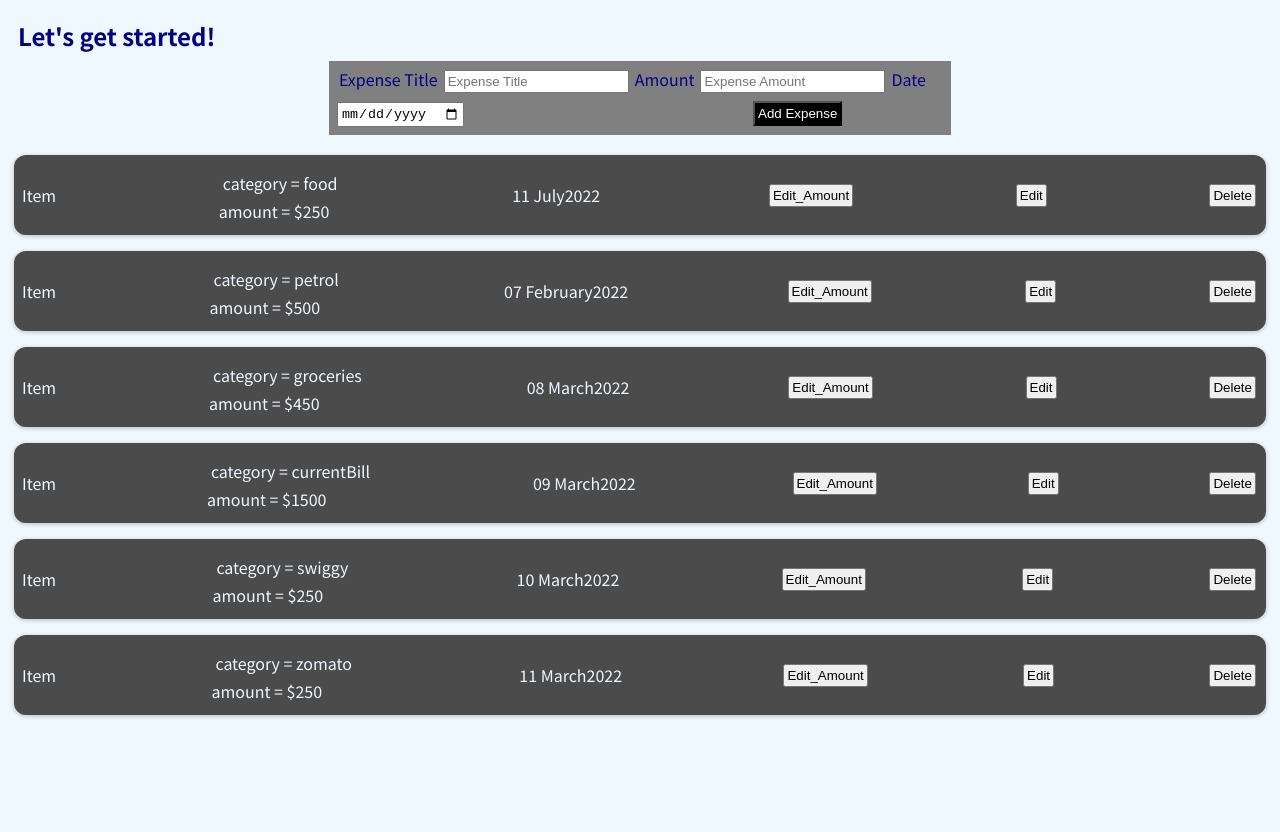
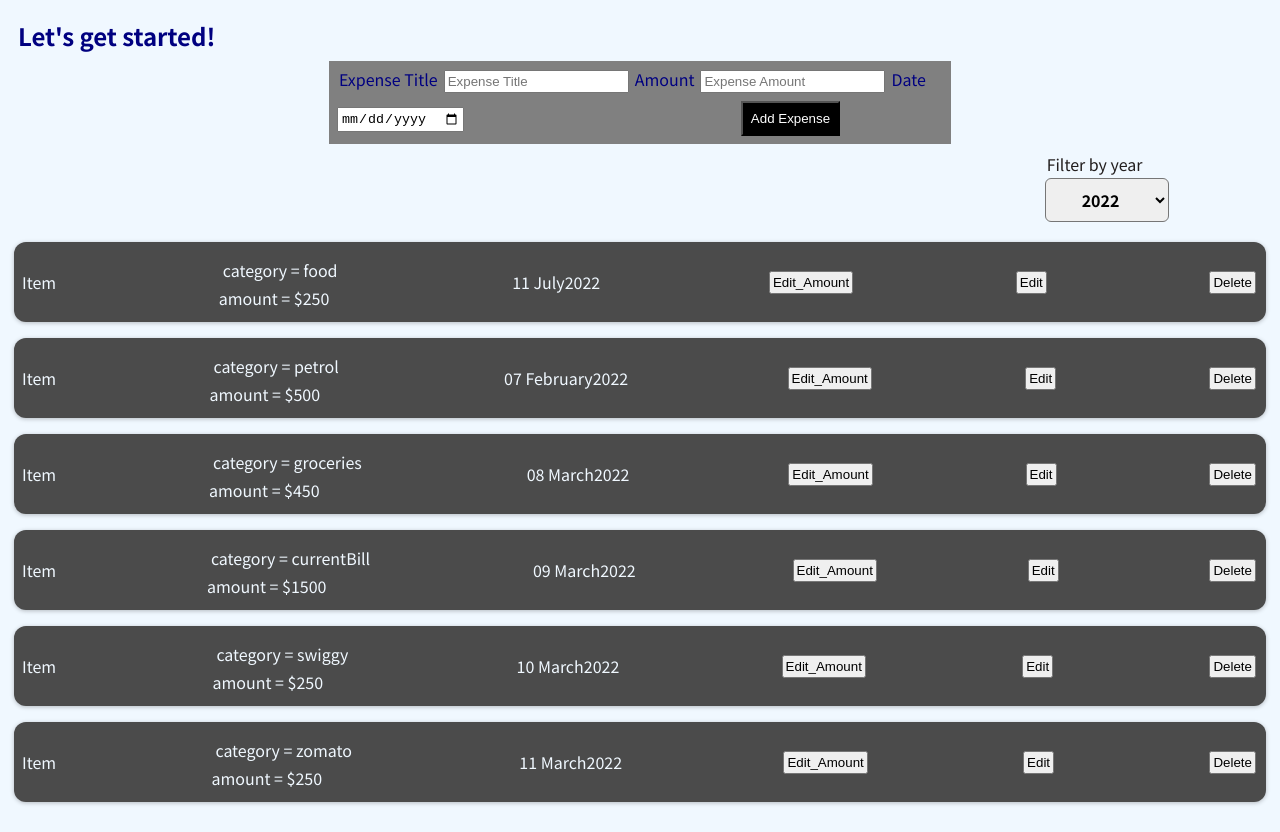
Before and after one commit to Visishta-ch/react, a React (Create React App) app: page / in a window 1280 px wide. Before the commit the page ends 800 px from the top, so only its background shows below. Built offline with nearby package versions, Linux system fonts and the light colour scheme.

Commit message:
filter added

```diff
--- a/src/App.js
+++ b/src/App.js
@@ -3,7 +3,7 @@ import React, {useState} from 'react';
 import ExpenseItem from "./components/Expenses/ExpenseItem";
 
 import NewExpense from "./components/NewExpense/NewExpense";
-
+import ExpenseFilter from './components/Expenses/ExpenseFilter';
 
 
 const dummyExpenses  = [
@@ -26,16 +26,19 @@ const App = () => {
       return [expense, ...prevExpenses];
     });
 
+  }
 
-
-  }
+  const [filteredYear, setFilteredYear] = useState('2022');
+  const filterHandler = (selectedYear) => {
+    setFilteredYear(selectedYear);
+  };
 
   return (
     <div id="expenses">
       <h2>Let's get started!</h2>
 
       <NewExpense onAddExpense = {addExpenseHandler} />
-
+      <ExpenseFilter selected={filteredYear} onChangeFilter={filterHandler} />
       {expenses.map((expense,index) =>
           <ExpenseItem description= {expense.title} time={expense.date}  amount={expense.amount} / >
 
--- /dev/null
+++ b/src/components/Expenses/ExpenseFilter.css
@@ -0,0 +1,12 @@
+.expenses-filter {
+    color: rgb(34, 30, 30);
+    margin-left: 82%;
+  }
+
+
+  .expenses-filter select {
+    font: inherit;
+    padding: 0.5rem 2rem;
+    font-weight: bold;
+    border-radius: 6px;
+  }
--- /dev/null
+++ b/src/components/Expenses/ExpenseFilter.js
@@ -0,0 +1,24 @@
+import React from 'react';
+import './ExpenseFilter.css';
+
+const ExpenseFilter = (props) => {
+    const dropdownChangehandler = (event) =>{
+        props.onChangeFilter(event.target.value);
+    };
+
+    return (
+        <div className='expenses-filter'>
+
+          <label>Filter by year</label>
+           <select value={props.selected} onChange={dropdownChangehandler}>
+            <option value='2022'>2022</option>
+            <option value='2021'>2021</option>
+            <option value='2020'>2020</option>
+            <option value='2019'>2019</option>
+          </select>
+
+      </div>
+    );
+}
+
+export default ExpenseFilter;
--- a/src/components/NewExpense/ExpenseForm.css
+++ b/src/components/NewExpense/ExpenseForm.css
@@ -10,6 +10,7 @@ body{color: navy;
 
 .expense-form{
     background-color: gray;
+
     display:block;
     margin-left: 25%;
     width: 50%;
@@ -21,8 +22,8 @@ body{color: navy;
 
 
 #btn{
-    margin-left : 47%;
-    padding : 3px;
+    margin-left : 45%;
+    padding : .5rem;
     margin-top: 6px;color: white;
     background-color: black
 
--- a/src/components/NewExpense/ExpenseForm.js
+++ b/src/components/NewExpense/ExpenseForm.js
@@ -53,9 +53,9 @@ const ExpenseForm = (props) => {
             <label>Expense Title</label>
             <input type = 'text' onChange={titleHandler}  value = {titleEntered} id ='title' placeholder = 'Expense Title' name='description' />
             <label>Amount</label>
-            <input type = 'number' onChange={amountHandler} id ='amount'  placeholder = 'Expense Amount' name='amount' />
+            <input type = 'number' onChange={amountHandler} value ={amountEntered} id ='amount'  placeholder = 'Expense Amount' name='amount' />
             <label>Date</label>
-            <input type = 'date' onChange={dateHandler} id ='date' placeholder = 'Date' name='date' />
+            <input type = 'date' onChange={dateHandler} id ='date' value = {dateEntered}  placeholder = 'Date' name='date' />
             <button id='btn' type = 'submit'>Add Expense</button>
 
         </form>
```
Also changed, not shown: src/components/Expenses/ExpenseItem.js (+16 -13 lines).
